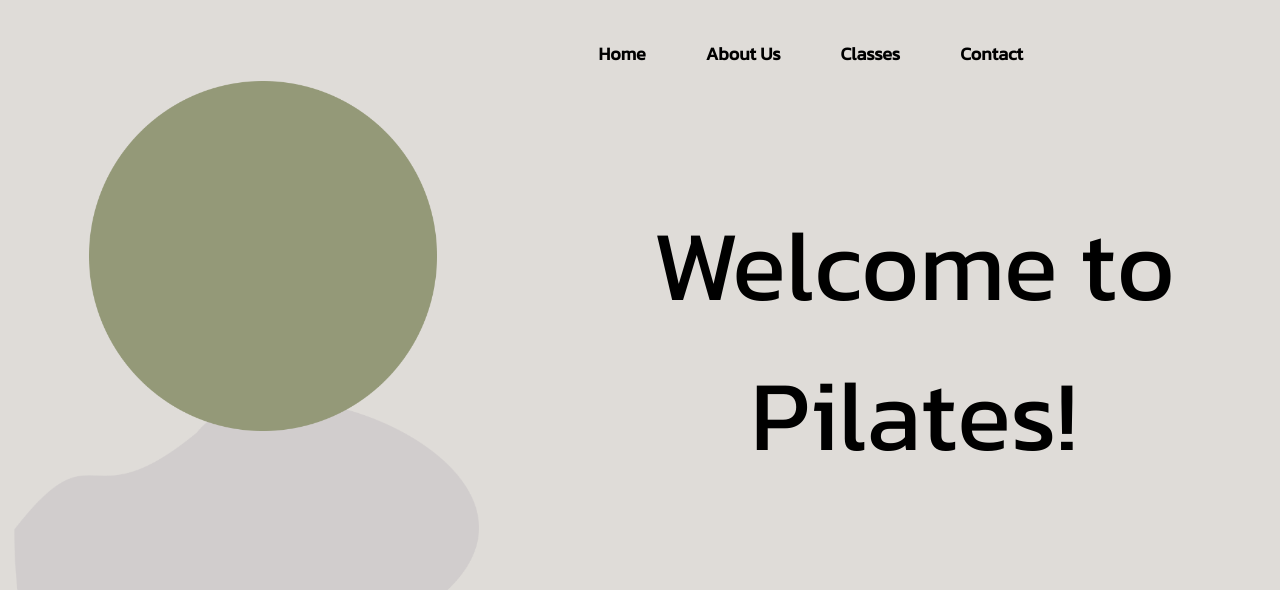
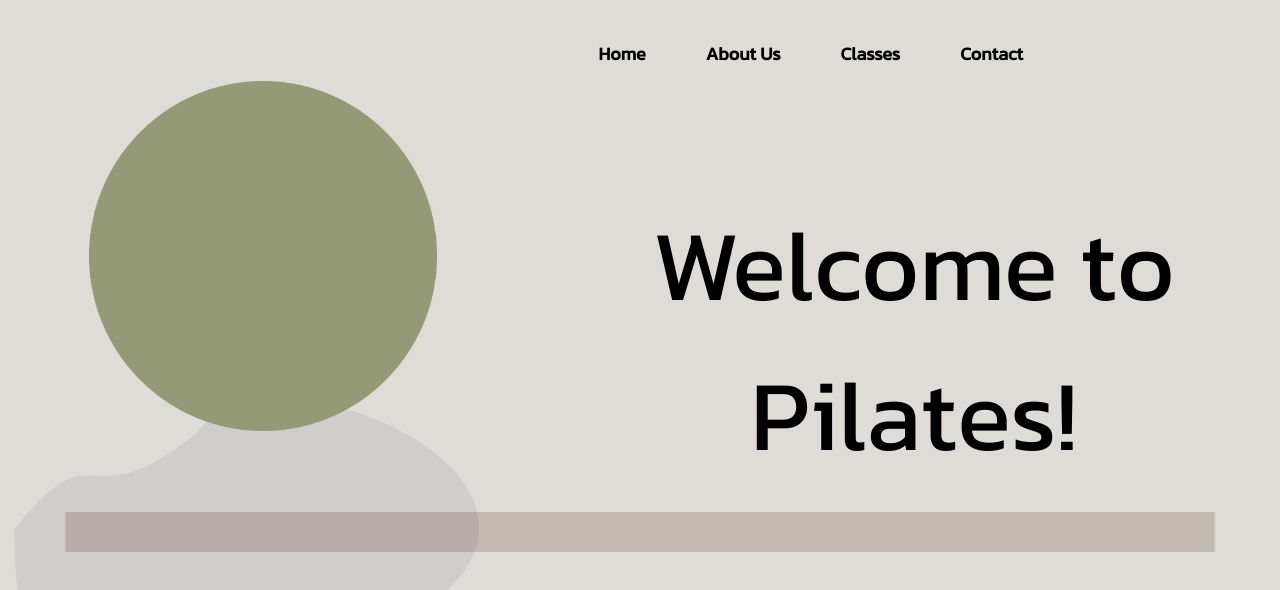
Before and after one commit to Carlie16604/Elevate, a React (Vite) app: page / in a window 1280 px wide. Shown: the top 590 px of the page. Built offline with nearby package versions, Linux system fonts and the light colour scheme.

Commit message:
correct code

```diff
--- a/src/pages/Home.jsx
+++ b/src/pages/Home.jsx
@@ -3,6 +3,7 @@ import Rock1 from '../assets/Ellipse 1.png'
 import Rock2 from '../assets/Ellipse 2.png'
 import Rock3 from '../assets/Ellipse 3.png'
 import Logo from '../assets/Logo Placeholder.png'
+import WhyUs from '../assets/Blur.png'
 
 const Home = () => {
 
@@ -22,6 +23,11 @@ const Home = () => {
                             </h3> */}
                 </div>
             </div>
+            <div className='container'>
+                <section className='grid items-end'>
+                    <img className='w-screen h-10' src={WhyUs} alt='Why Us Box'/>
+                </section>
+            </div>
         </>
     )
 }
```
Also changed, not shown: src/assets/Blur.png (added).
